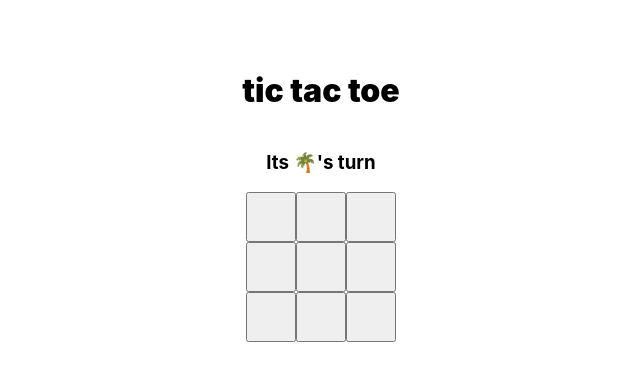
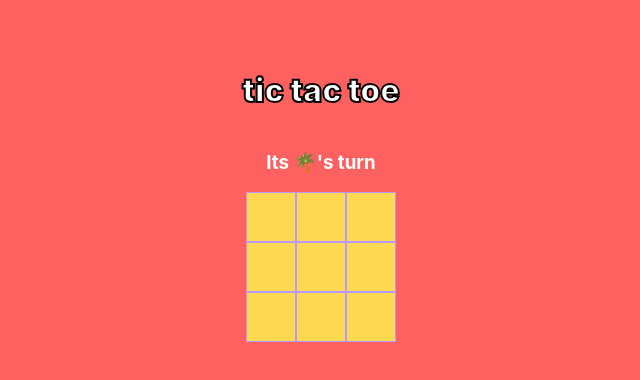
Before and after one commit to cvcastano/tic_tac_toe, a React (Create React App) app: page / in a window 1280 px wide. Shown: the top 380 px of the page, without its empty margins (319-959 px from the left). Built offline with nearby package versions, Linux system fonts and the light colour scheme.

Commit message:
Add styles

```diff
--- a/src/App.js
+++ b/src/App.js
@@ -37,7 +37,7 @@ class App extends React.Component {
     return (
       <div className="App">
         <h1 className="title">tic tac toe</h1>
-        <h3>{winner ? `${winner} wins!` : `Its ${player}'s turn`}</h3>
+        <h3 className="info">{winner ? `${winner} wins!` : `Its ${player}'s turn`}</h3>
         <div className="board">
           {this.renderCell(0)}
           {this.renderCell(1)}
--- a/src/App.scss
+++ b/src/App.scss
@@ -4,9 +4,11 @@
   flex-direction: column;
   align-items: center;
   justify-content: center;
+  color: white;
 }
 .title {
   font-weight: 900;
+  -webkit-text-stroke: 2px black;
 }
 .board {
   display: flex;
@@ -16,4 +18,6 @@
 .cell {
   width: 50px;
   height: 50px;
+  background-color: #ffd952;
+  border: 1px solid #b998ff;
 }
--- a/src/index.scss
+++ b/src/index.scss
@@ -4,4 +4,5 @@ body {
   font-family: -apple-system, BlinkMacSystemFont, "Segoe UI", "Roboto", "Oxygen",
     "Ubuntu", "Cantarell", "Fira Sans", "Droid Sans", "Helvetica Neue",
     sans-serif;
+  background-color: #ff6060;
 }
```
